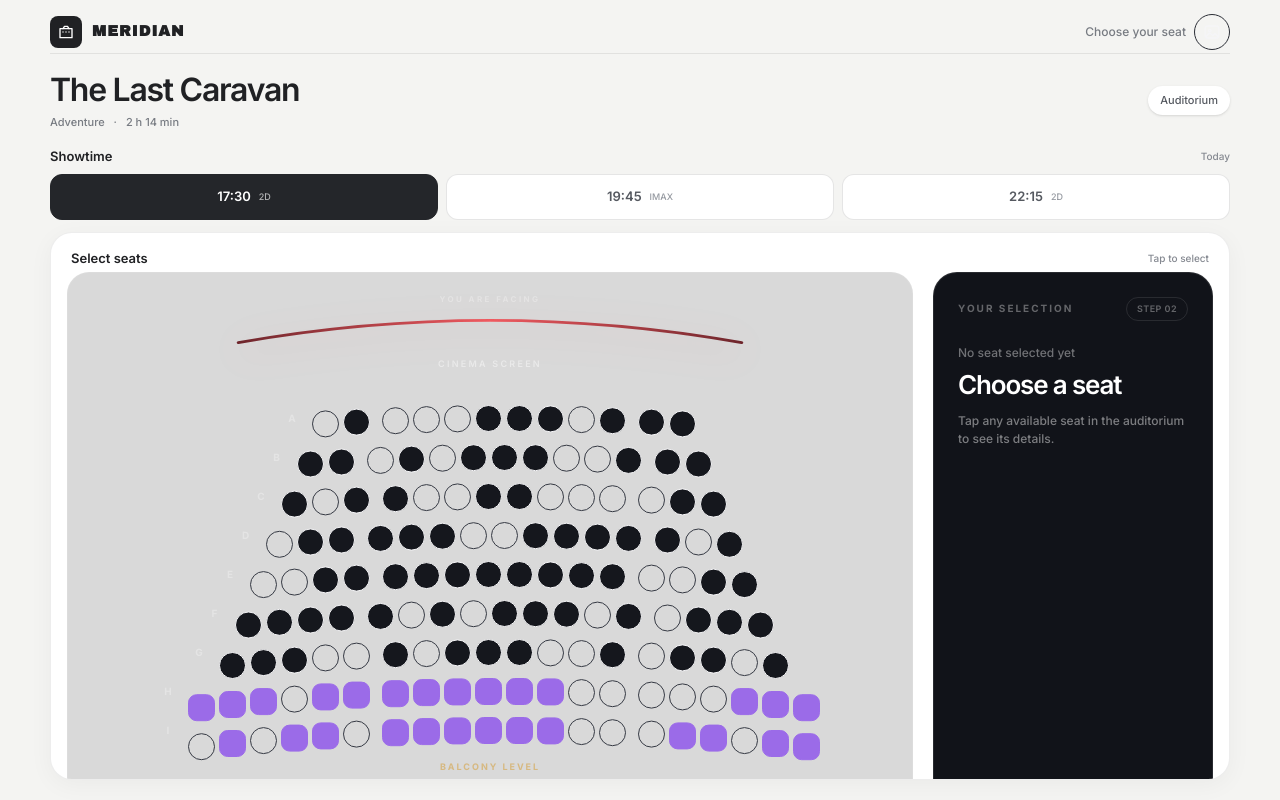
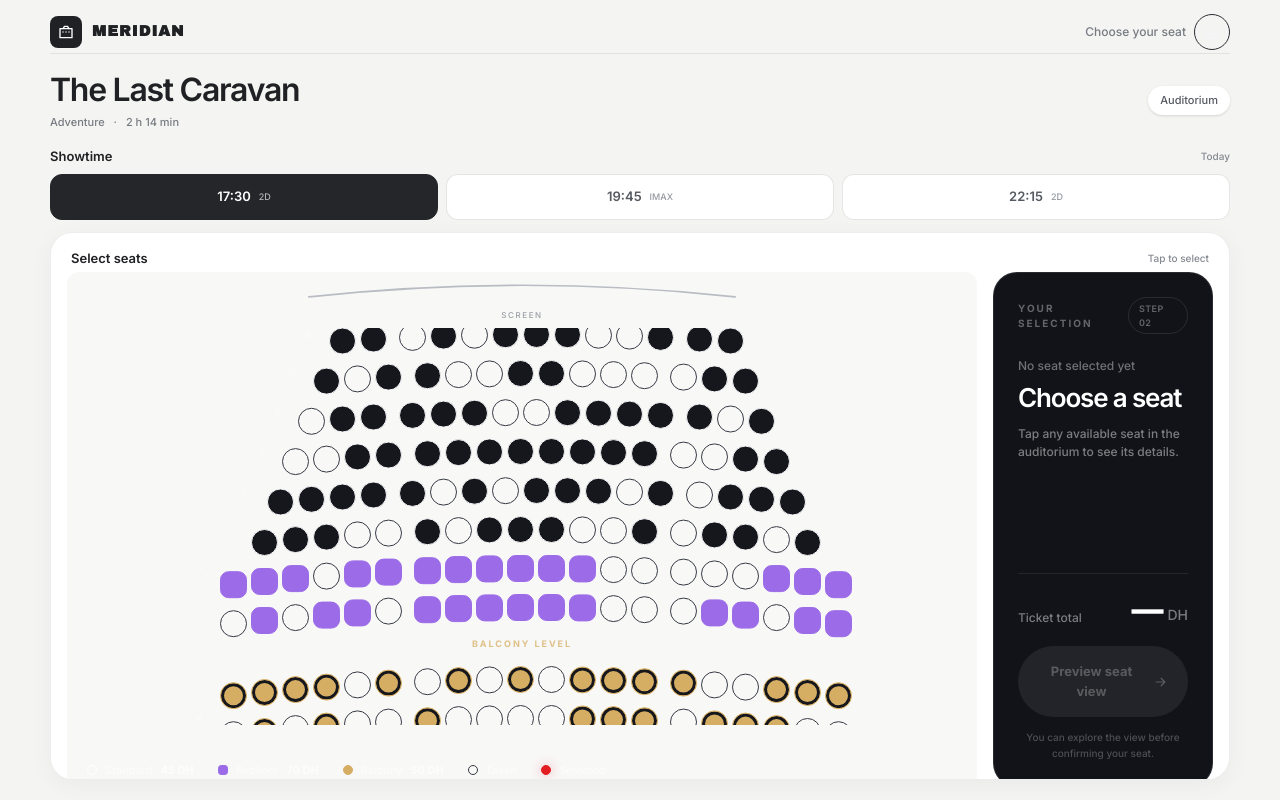
Before and after one commit to aouidate47/cinema, a Next.js app: page /hall-3/1730 in a window 1280 px wide. Built offline with nearby package versions, Linux system fonts and the light colour scheme.

Commit message:
Fit seat selection and summary into dashboard

```diff
--- a/components/SeatPicker.tsx
+++ b/components/SeatPicker.tsx
@@ -18,21 +18,13 @@ export default function SeatPicker({ hall, seats, children }: Props) {
   };
 
   return (
-    <div className="grid min-w-0 gap-4 lg:grid-cols-[minmax(0,1fr)_280px] lg:gap-5">
-      <section className="flex min-w-0 flex-col rounded-[22px] border border-white/[0.07] bg-black/15 px-2 pb-4 pt-3 sm:px-4 sm:pt-5">
-        <div className="mx-auto mb-5 w-[78%] max-w-[520px] text-center">
-          <div className="mb-1 text-[8px] font-bold uppercase tracking-[.3em] text-white/30">You are facing</div>
-          <svg viewBox="0 0 500 44" preserveAspectRatio="none" aria-hidden className="h-8 w-full drop-shadow-[0_8px_18px_rgba(227,27,35,.18)] sm:h-10">
-            <defs>
-              <linearGradient id="screenGrad" x1="0" x2="1">
-                <stop offset="0" stopColor="#6e252b" />
-                <stop offset=".5" stopColor="#f05a60" />
-                <stop offset="1" stopColor="#6e252b" />
-              </linearGradient>
-            </defs>
-            <path d="M8 37 Q250 -12 492 37" fill="none" stroke="url(#screenGrad)" strokeWidth="3" strokeLinecap="round" />
+    <div className="flex h-full min-h-0 flex-col gap-2.5 lg:grid lg:grid-cols-[minmax(0,1fr)_220px] lg:gap-4">
+      <section className="flex min-h-0 min-w-0 flex-1 flex-col justify-center overflow-hidden rounded-xl bg-[#f8f8f7] px-1.5 pb-2 pt-2 sm:px-3">
+        <div className="mx-auto mb-1 w-[76%] max-w-[440px] shrink-0 text-center">
+          <svg viewBox="0 0 500 32" preserveAspectRatio="none" aria-hidden className="h-5 w-full">
+            <path d="M8 27 Q250 -10 492 27" fill="none" stroke="#b9bdc3" strokeWidth="2.5" strokeLinecap="round" />
           </svg>
-          <span className="text-[9px] font-semibold uppercase tracking-[.25em] text-white/45">Cinema screen</span>
+          <span className="text-[8px] font-medium uppercase tracking-[.2em] text-[#9a9ea5]">Screen</span>
         </div>
         <SeatMap hall={hall} seats={seats} selectedId={selected?.id ?? null} onSelect={setSelected} />
         {children}
```
